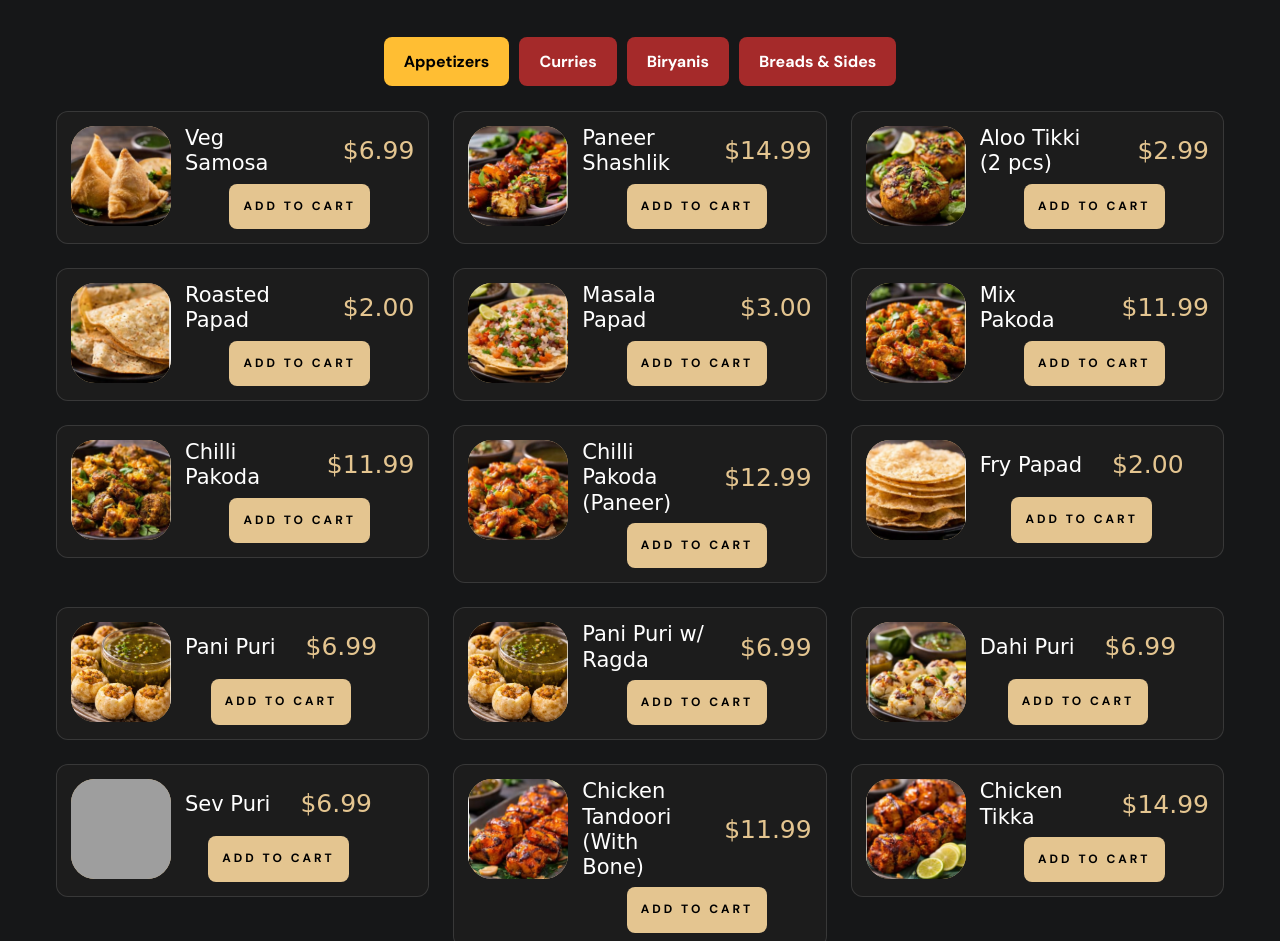
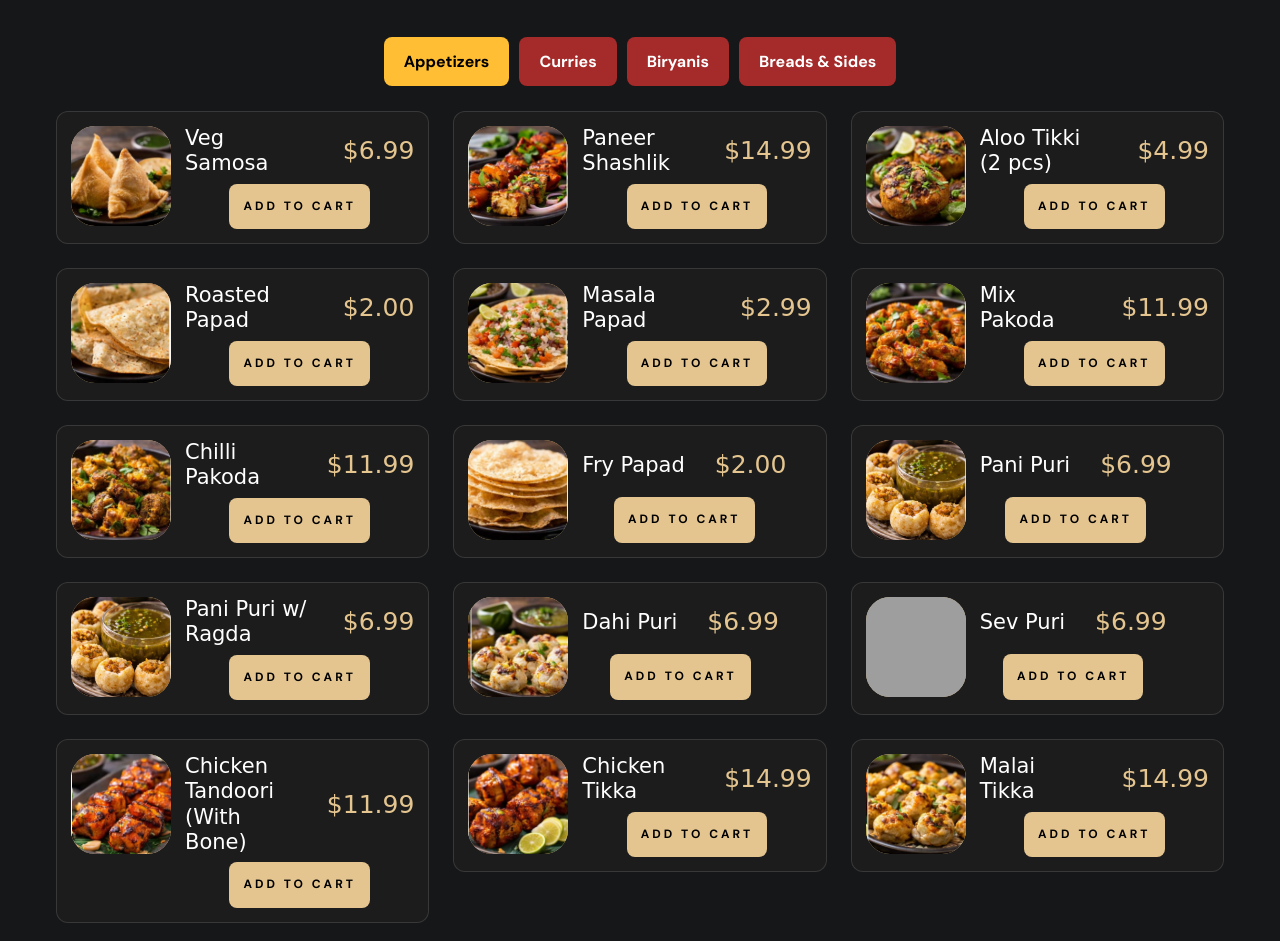
Before and after one commit to Rainsongit/ujalakabab, a website: page index.html in a window 1280 px wide. Shown: the part 4306-5247 px from the top of the page. Drawn offline with nearby package versions, Linux system fonts and the light colour scheme; grey boxes are pictures that could not be loaded; a web font is replaced by a local one.

Commit message:
Adjust menu item prices in index.html
Updated prices for various menu items in index.html.

```diff
--- a/index.html
+++ b/index.html
@@ -1363,12 +1363,11 @@ Today, Chef Babar has a simple, humble mission: to serve the world, one happy st
       // VEG APPETIZERS
       { name: "Veg Samosa", price: "$6.99", img: "./assets/pic/samosa.png" },
       { name: "Paneer Shashlik", price: "$14.99", img: "./assets/pic/paneer shashlik.png" },
-      { name: "Aloo Tikki (2 pcs)", price: "$2.99", img: "./assets/pic/aloo tikki.png" },
+      { name: "Aloo Tikki (2 pcs)", price: "$4.99", img: "./assets/pic/aloo tikki.png" },
       { name: "Roasted Papad", price: "$2.00", img: "./assets/pic/Roasted Papad.png" },
-      { name: "Masala Papad", price: "$3.00", img: "./assets/pic/Masala Papad.png" },
+      { name: "Masala Papad", price: "$2.99", img: "./assets/pic/Masala Papad.png" },
       { name: "Mix Pakoda", price: "$11.99", img: "./assets/pic/Mix Pakoda.png" },
       { name: "Chilli Pakoda", price: "$11.99", img: "./assets/pic/Chilli Pakoda.png" },
-      { name: "Chilli Pakoda (Paneer)", price: "$12.99", img: "./assets/pic/Chilli Paneer Pakoda.png" },
       { name: "Fry Papad", price: "$2.00", img: "./assets/pic/Fried Papad.png" },
       { name: "Pani Puri", price: "$6.99", img: "./assets/Picss/Panipuri.png" },
       { name: "Pani Puri w/ Ragda", price: "$6.99", img: "./assets/Picss/Panipuri.png" },
@@ -1378,8 +1377,8 @@ Today, Chef Babar has a simple, humble mission: to serve the world, one happy st
       // NON-VEG APPETIZERS
       { name: "Chicken Tandoori (With Bone)", price: "$11.99", img: "./assets/pic/Chicken Tandoori.png" },
       { name: "Chicken Tikka", price: "$14.99", img: "./assets/pic/Chicken Tikka.png" },
-      { name: "Malai Tikka", price: "$15.99", img: "./assets/pic/Malai Tikka.png" },
-      { name: "Tilapia Fish Tikka", price: "$17.99", img: "./assets/pic/fish tikka.png" },
+      { name: "Malai Tikka", price: "$14.99", img: "./assets/pic/Malai Tikka.png" },
+      { name: "Tilapia Fish Tikka", price: "$14.99", img: "./assets/pic/fish tikka.png" },
       { name: "Pomfret Fish (Whole)", price: "$23.99", img: "/assets/pic/Tilapia Fish Tikka.png" },
 
       // KABABS
@@ -1400,30 +1399,29 @@ Today, Chef Babar has a simple, humble mission: to serve the world, one happy st
       // VEG MAIN COURSE
       { name: "Achari Aloo", price: "$11.99", img: "./assets/pic/Achari Aloo.png" },
       { name: "Paneer Tikka Masala", price: "$14.99", img: "./assets/Picture/pabeer tikka masala.png" },
-      { name: "Paneer Bhurji", price: "$12.99", img: "./assets/pic/paneer burji.png" },
-      { name: "Palak Paneer", price: "$12.99", img: "./assets/pic/Palak paneer.png" },
+      { name: "Paneer Bhurji", price: "$15.99", img: "./assets/pic/paneer burji.png" },
+      { name: "Palak Paneer", price: "$14.99", img: "./assets/pic/Palak paneer.png" },
       { name: "Mix Veg", price: "$12.99", img: "./assets/Picture/mix veg.png" },
       { name: "Aloo Palak", price: "$12.99", img: "./assets/pic/aloo palak.png" },
       { name: "Aloo Mutter", price: "$12.99", img: "/assets/pic/Aloo Mutter.png" },
-      { name: "Bhindi Bhuna", price: "$12.99", img: "./assets/Picture/Bhindi Bhuna.png" },
-      { name: "Chana Masala", price: "$11.99", img: "./assets/pic/chana masala.png" },
-      { name: "Paneer Makhani", price: "$14.99", img: "./assets/pic/Paneer Makhani.png" },
-      { name: "Saag", price: "$12.99", img: "./assets/pic/Saag Chana.png" },
-      { name: "Cheese Butter Masala", price: "$15.99", img: "./assets/Picture/Cheese butter maala.png" },
-      { name: "Dal Tadka", price: "$10.99", img: "./assets/Picture/dal tadka .png" },
-      { name: "Dal Makhni", price: "$12.99", img: "./assets/pics/DalMakhni.png" },
+      { name: "Bhindi Bhuna", price: "$14.99", img: "./assets/Picture/Bhindi Bhuna.png" },
+      { name: "Chana Masala", price: "$12.99", img: "./assets/pic/chana masala.png" },
+      { name: "Palak Paneer Makhani", price: "$14.99", img: "./assets/pic/Paneer Makhani.png" },
+      { name: "Saag Chana", price: "$13.99", img: "./assets/pic/Saag Chana.png" },
+      { name: "Cheese Butter Masala", price: "$16.00", img: "./assets/Picture/Cheese butter maala.png" },
+      { name: "Dal Tadka/Dal Fry", price: "$12.99", img: "./assets/Picture/dal tadka .png" },
+      { name: "Dal Makhni", price: "$13.99", img: "./assets/pics/DalMakhni.png" },
 
       // NON-VEG CURRIES
-      { name: "Dal Goot", price: "$19.00", img: "./assets/Picture/Dahi puri.png" },
-      { name: "Achi Chicken", price: "$18.00", img: "./assets/Picture/achari chicken.png" },
-      { name: "Desi Korma Chicken", price: "$18.00", img: "./assets/pix/desi chicken korma.png" },
+      { name: "Balti Chicken", price: "$18.00", img: "./assets/Picture/achari chicken.png" },
+      { name: "Desi Korma Chicken(Boneless)", price: "$18.00", img: "./assets/pix/desi chicken korma.png" },
       { name: "Achari Chicken", price: "$16.00", img: "./assets/Picture/achari chicken.png" },
-      { name: "Mutton Curry", price: "$16.00", img: "./assets/Picture/Mutton curry.png" },
+      { name: "Mutton Curry", price: "$17.00", img: "./assets/Picture/Mutton curry.png" },
       { name: "Chicken Tikka Masala (Bone/Boneless)", price: "$16.00", img: "./assets/Picture/Chicken tikka masala .png" },
       { name: "Butter Chicken", price: "$16.00", img: "./assets/Picture/Butter chicken.png" },
       { name: "Palak Chicken", price: "$16.00", img: "./assets/Picture/palak goat.png" },
-      { name: "Special Chicken Nihari", price: "$18.00", img: "./assets/Picture/spl Chicken Nihari.png" },
-      { name: "Chicken Keema", price: "$16.00", img: "./assets/Picture/Chicken keema.png" },
+      { name: "Special Chicken Nihari", price: "$16.00", img: "./assets/Picture/spl Chicken Nihari.png" },
+      { name: "Chicken Keema", price: "$18.00", img: "./assets/Picture/Chicken keema.png" },
       { name: "Kadai Chicken", price: "$16.00", img: "./assets/Picture/kadai chicken .png" },
       { name: "Ujala Special Chicken (Boneless)", price: "$18.00", img: "./assets/Picture/ujala spl chicken .png" },
       { name: "Chicken Keema Mutter", price: "$16.00", img: "./assets/Picture/Chicken keema mutter.png" },
@@ -1437,32 +1435,35 @@ Today, Chef Babar has a simple, humble mission: to serve the world, one happy st
       { name: "Chicken Biryani (Bone)", price: "$15.00", img: "./assets/pics/Chicken Biryani.png" },
       { name: "Chicken Biryani (Boneless)", price: "$16.00", img: "./assets/pics/Chicken Biryani.png" },
       { name: "Mutton Biryani", price: "$17.00", img: "./assets/pics/Mutton Biryani.png" },
-      { name: "Egg Biryani", price: "$13.99", img: "./assets/Picss/Egg Biryani.png" },
-      { name: "Veg Biryani", price: "$13.99", img: "./assets/Picss/Veg Biryani.png" },
-      { name: "Paneer Biryani", price: "$14.99", img: "./assets/pics/Paneer Biryani.png" },
-      { name: "Plain Rice", price: "$4.99", img: "./assets/Picss/Plain Rice.png" },
-      { name: "Jeera Rice", price: "$5.99", img: "./assets/Picss/Jeera rice.png" },
+      { name: "Egg Biryani", price: "$12.99", img: "./assets/Picss/Egg Biryani.png" },
+      { name: "Veg Biryani", price: "$12.99", img: "./assets/Picss/Veg Biryani.png" },
+      { name: "Paneer Biryani", price: "$13.99", img: "./assets/pics/Paneer Biryani.png" },
+      { name: "Plain Rice", price: "$3.99", img: "./assets/Picss/Plain Rice.png" },
+      { name: "Jeera Rice", price: "$6.99", img: "./assets/Picss/Jeera rice.png" },
       { name: "Rainbow Rice", price: "$8.99", img: "./assets/Picss/Rainbow Rice.png" },
     ],
 
     breads: [
-      { name: "Chapati (Wheat)", price: "$2.99", img: "./assets/Picss/Chapathi.png" },
+      { name: "Chapati (Wheat)", price: "$2.50", img: "./assets/Picss/Chapathi.png" },
       { name: "Tandoori Roti (Wheat)", price: "$2.99", img: "./assets/Picss/Tandoori Roti.png" },
-      { name: "Laccha Paratha (Wheat)", price: "$4.99", img: "./assets/Picss/Laccha paratha .png" },
-      { name: "Garlic Naan", price: "$3.50", img: "./assets/pics/garlicNaan.png" },
+      { name: "Laccha Paratha (Wheat)", price: "$3.99", img: "./assets/Picss/Laccha paratha .png" },
+      { name: "Garlic Naan", price: "$4.99", img: "./assets/pics/garlicNaan.png" },
+      { name: "Bullet Naan", price: "$4.99", img: "./assets/pics/garlicNaan.png" },
+      { name: "Cheese Naan", price: "$4.99", img: "./assets/pics/garlicNaan.png" },
       { name: "Afghani Naan", price: "$4.99", img: "./assets/Picss/Afghani naan.png" },
       { name: "Onion Kulcha", price: "$4.99", img: "./assets/Picss/Onion Kulcha.png" },
-      { name: "Aloo Paratha", price: "$4.99", img: "./assets/pics/Aloo Paratha.png" },
+      { name: "Aloo Paratha", price: "$5.99", img: "./assets/pics/Aloo Paratha.png" },
 
       // Desserts & Drinks
       { name: "Kheer", price: "$4.99", img: "./assets/Picss/kheer.png" },
       { name: "Gulab Jamun", price: "$4.99", img: "./assets/pics/GulabJamun.png" },
-      { name: "Rasmalai", price: "$5.99", img: "./assets/Picss/Rasmalai.png" },
+      { name: "Rasmalai", price: "$4.99", img: "./assets/Picss/Rasmalai.png" },
       { name: "Sweet Lassi", price: "$3.99", img: "./assets/Picss/Lassi.png" },
+      { name: "Butter Milk", price: "$3.99", img: "./assets/Picss/Lassi.png" },
       { name: "Salt Lassi", price: "$3.99", img: "./assets/Picss/Lassi.png" },
-      { name: "Mango Lassi", price: "$4.99", img: "./assets/Picss/Mango lassi.png" },
+      { name: "Mango Lassi", price: "$4.00", img: "./assets/Picss/Mango lassi.png" },
       { name: "Masala Tea", price: "$2.99", img: "./assets/pic/masala chai.png" },
-      { name: "Water", price: "$1.00", img: "./assets/Picss/Water.png" },
+      { name: "Water", price: "$2.25", img: "./assets/Picss/Water.png" },
       { name: "Soda", price: "$2.25", img: "./assets/pics/sodas.png" },
     ]
   };
```
